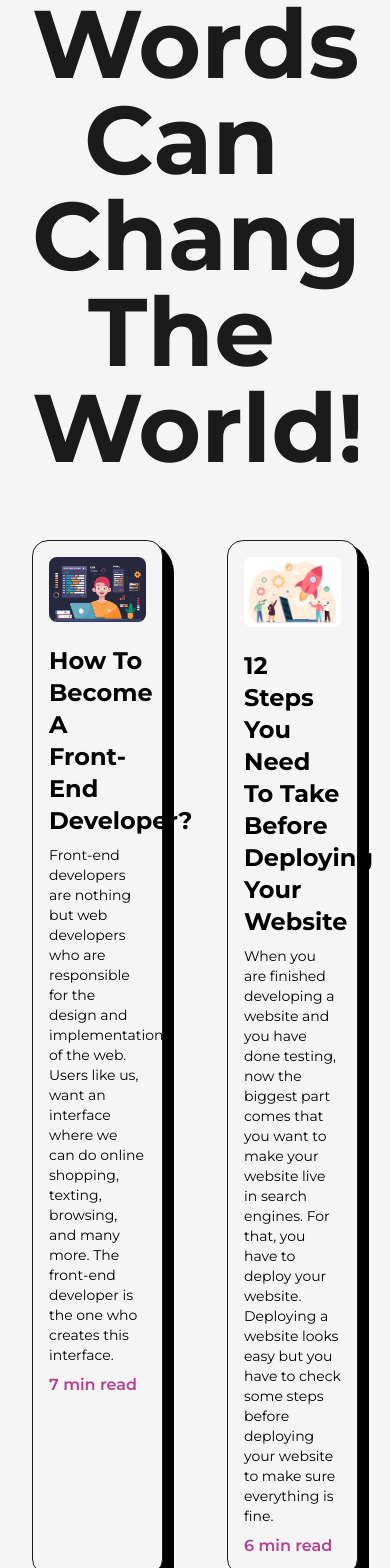
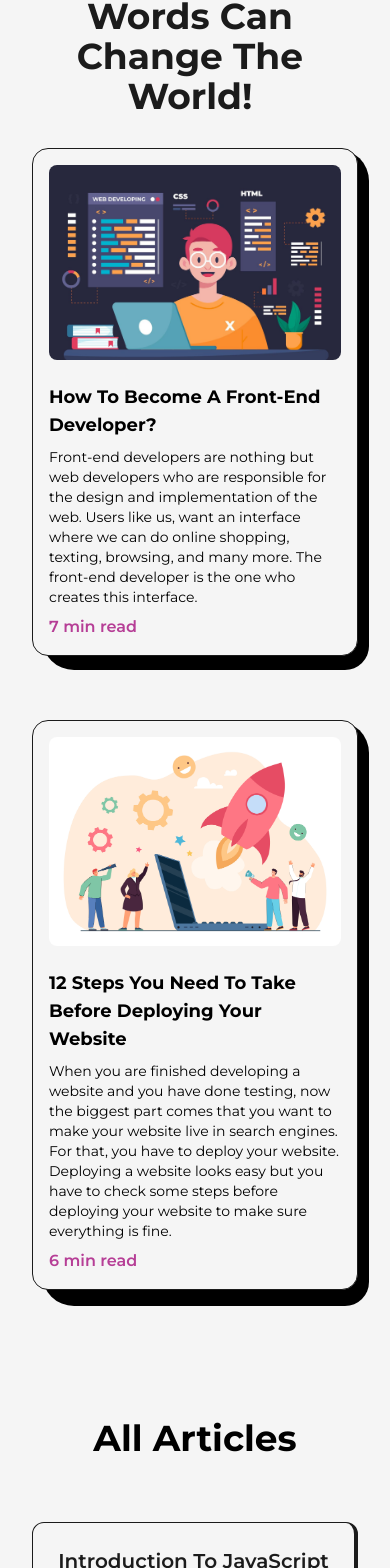
Before and after one commit to Suraj-Ambekar/portfolio-website, a Next.js app: page /articles in a window 390 px wide. Shown: the part 110-1678 px from the top of the page. Built offline with nearby package versions, Linux system fonts and the light colour scheme.

Commit message:
added responsiveness

```diff
--- a/src/pages/articles.js
+++ b/src/pages/articles.js
@@ -35,7 +35,7 @@ const FeaturedArticle = ({img,title, time, summary, link}) => {
                 />
             </Link>
             <Link href={link} target='_blank'>
-                <h2 className='capitalize text-2xl font-bold my-2 mt-4 hover:underline'>{title}</h2>
+                <h2 className='capitalize text-2xl font-bold my-2 mt-4 hover:underline xs:text-lg'>{title}</h2>
             </Link>
             <p className='text-sm mb-2'>{summary}</p>
             <span className='text-primary dark:text-primaryDark font-semibold'>{time}</span>
@@ -69,19 +69,21 @@ const MovingImg = ({title, img, link}) => {
             <h2 className='capitalize text-xl font-semibold hover:underline'>
                 {title}
             </h2>
-            <FramerImage style={{x:x, y:y}} ref={imgRef} src={img} alt={title} className='z-10 w-96 h-auto hidden absolute rounded-lg' initial={{opacity:0}} whileInView={{opacity:1, transition: {duration: 0.2}}} />
+            <FramerImage style={{x:x, y:y}} ref={imgRef} src={img} alt={title} className='z-10 w-96 h-auto hidden absolute rounded-lg md:!hidden' initial={{opacity:0}} whileInView={{opacity:1, transition: {duration: 0.2}}} />
         </Link>
     )
 }
 
 const Article = ({img, title, date, link}) => {
     return (
-        <motion.li className="relative w-full p-4 py-6 my-4 rounded-xl flex items-center justify-between bg-light text-dark first:mt-0 border border-solid border-dark border-r-4 border-b-4 dark:bg-dark dark:text-light dark:border-light"
+        <motion.li className="relative w-full p-4 py-6 my-4 rounded-xl flex items-center justify-between bg-light text-dark first:mt-0 border border-solid border-dark border-r-4 border-b-4 dark:bg-dark dark:text-light dark:border-light
+            sm:flex-col
+        "
             initial={{y:200}}
             whileInView={{y:0, transition: {duration:0.5, ease:"easeInOut"}}}
         >
             <MovingImg title={title} img={img} link={link} />
-            <span className='text-primary dark:text-primaryDark font-semibold pl-4'>{date}</span>
+            <span className='text-primary dark:text-primaryDark font-semibold pl-4 sm:self-start sm:pl-0 xs:text-sm'>{date}</span>
         </motion.li>
     )
 }
@@ -95,8 +97,8 @@ const articles = () => {
         </Head>
         <main className='w-full mb-16 flex flex-col items-center justify-center overflow-hidden dark:text-light'>
             <Layout className='pt-16'>
-                <AnimatedText text="Words Can Change The World!" className='mb-16' />
-                <ul className='grid grid-cols-2 gap-16'>
+                <AnimatedText text="Words Can Change The World!" className='mb-16 lg:!text-7xl sm:mb-8 sm:!text-6xl xs:!text-4xl' />
+                <ul className='grid grid-cols-2 gap-16 lg:gap-8 md:grid-cols-1 md:gap-y-16'>
                     <FeaturedArticle
                         title="How to Become a Front-End Developer?"
                         summary="Front-end developers are nothing but web developers who are responsible for the design and implementation of the web. Users like us, want an interface where we can do online shopping, texting, browsing, and many more. The front-end developer is the one who creates this interface."
```
